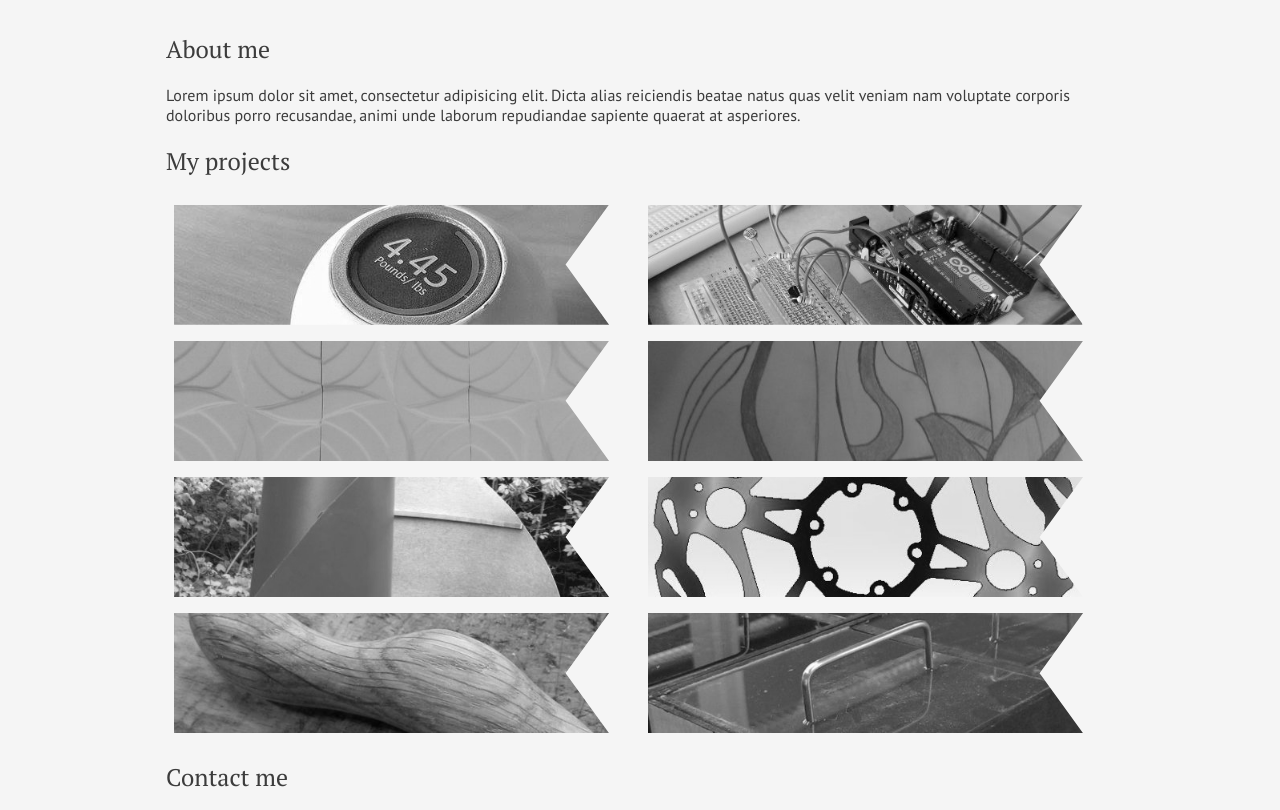
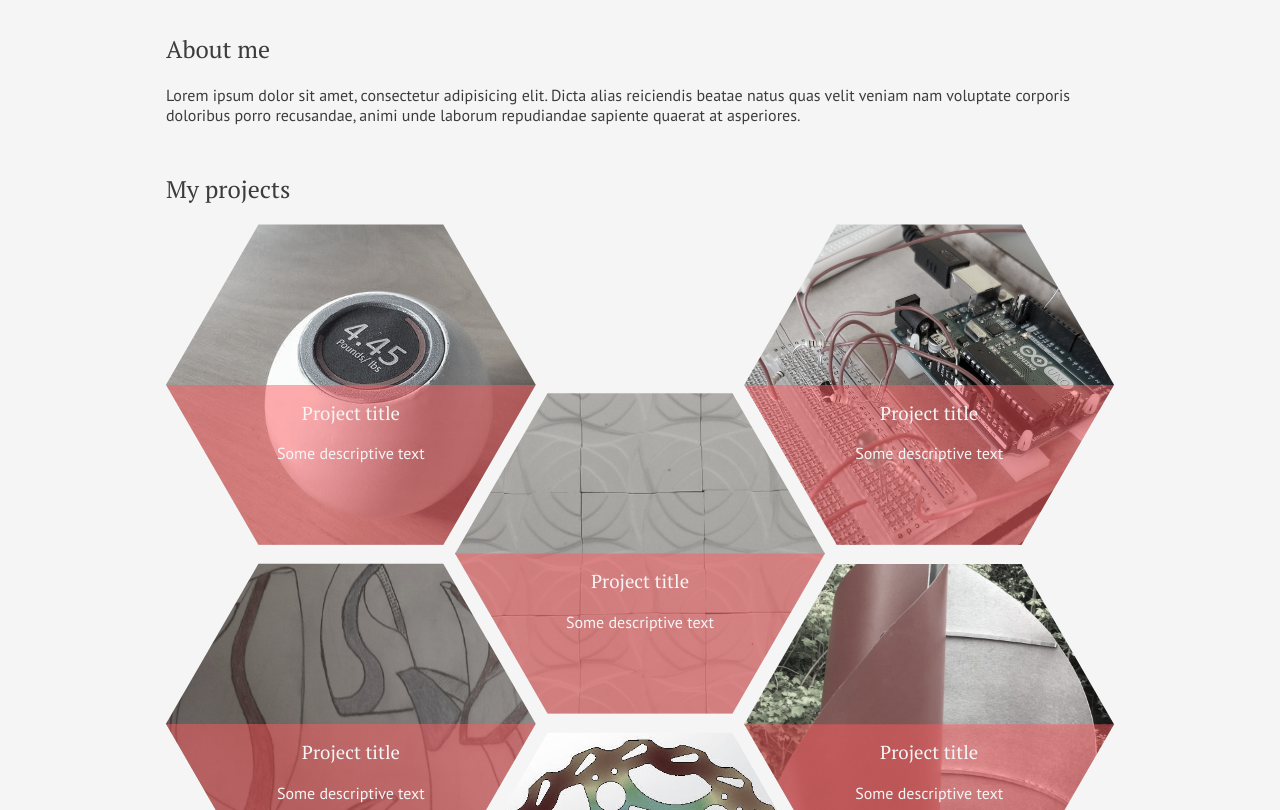
Before and after one commit to aaronlowe10/portfolio, a plain HTML site: page index.html in a window 1280 px wide. Shown: the part 88-898 px from the top of the page. Drawn offline with Linux system fonts and the light colour scheme.

Commit message:
Update 2017-07-23T15:00:22.678Z

```diff
--- a/index.html
+++ b/index.html
@@ -36,8 +36,12 @@
       <h2>My projects</h2>
       <div class="projects">
         <div class="project">
-          <div class="banner-wrapper">
-            <img class="banner" src="images/stress-ball-final-banner.jpg" alt="The final version of the stress ball">
+          <div class="project-teaser">
+            <img class="project-image" src="images/stress-ball-final.jpg" alt="The final version of the stress ball">
+            <div class="project-text-wrap">
+              <h3>Project title</h3>
+              <p>Some descriptive text</p>
+            </div>
           </div>
           <div class="details hidden">
             <div class="details-content-wrap">
@@ -57,8 +61,12 @@
           </div>
         </div>
         <div class="project">
-          <div class="banner-wrapper">
-            <img class="banner" src="images/arduino-banner.jpg" alt="The final version of the stress ball">
+          <div class="project-teaser">
+            <img class="project-image" src="images/arduino.jpg" alt="The final version of the stress ball">
+            <div class="project-text-wrap">
+              <h3>Project title</h3>
+              <p>Some descriptive text</p>
+            </div>
           </div>
           <div class="details hidden">
             <div class="details-content-wrap">
@@ -72,8 +80,12 @@
           </div>
         </div>
         <div class="project">
-          <div class="banner-wrapper">
-            <img class="banner" src="images/tiles-banner.jpg" alt="The final version of the stress ball">
+          <div class="project-teaser">
+            <img class="project-image" src="images/tiles.jpg" alt="The final version of the stress ball">
+            <div class="project-text-wrap">
+              <h3>Project title</h3>
+              <p>Some descriptive text</p>
+            </div>
           </div>
           <div class="details hidden">
             <div class="details-content-wrap">
@@ -87,8 +99,12 @@
           </div>
         </div>
         <div class="project">
-          <div class="banner-wrapper">
-            <img class="banner" src="images/kettles-banner.jpg" alt="The final version of the stress ball">
+          <div class="project-teaser">
+            <img class="project-image" src="images/kettles.jpg" alt="The final version of the stress ball">
+            <div class="project-text-wrap">
+              <h3>Project title</h3>
+              <p>Some descriptive text</p>
+            </div>
           </div>
           <div class="details hidden">
             <div class="details-content-wrap">
@@ -101,8 +117,12 @@
           </div>
         </div>
         <div class="project">
-          <div class="banner-wrapper">
-            <img class="banner" src="images/turbine-banner.jpg" alt="The final version of the stress ball">
+          <div class="project-teaser">
+            <img class="project-image" src="images/turbine.jpg" alt="The final version of the stress ball">
+            <div class="project-text-wrap">
+              <h3>Project title</h3>
+              <p>Some descriptive text</p>
+            </div>
           </div>
           <div class="details hidden">
             <div class="details-content-wrap">
@@ -116,8 +136,12 @@
           </div>
         </div>
         <div class="project">
-          <div class="banner-wrapper">
-            <img class="banner" src="images/heated-model-banner.jpg" alt="The final version of the stress ball">
+          <div class="project-teaser">
+            <img class="project-image" src="images/heated-model.jpg" alt="The final version of the stress ball">
+            <div class="project-text-wrap">
+              <h3>Project title</h3>
+              <p>Some descriptive text</p>
+            </div>
           </div>
           <div class="details hidden">
             <div class="details-content-wrap">
@@ -133,8 +157,12 @@
           </div>
         </div>
         <div class="project">
-          <div class="banner-wrapper">
-            <img class="banner" src="images/pen-banner.jpg" alt="The final version of the stress ball">
+          <div class="project-teaser">
+            <img class="project-image" src="images/pen.jpg" alt="The final version of the stress ball">
+            <div class="project-text-wrap">
+              <h3>Project title</h3>
+              <p>Some descriptive text</p>
+            </div>
           </div>
           <div class="details hidden">
             <div class="details-content-wrap">
@@ -143,8 +171,12 @@
           </div>
         </div>
         <div class="project">
-          <div class="banner-wrapper">
-            <img class="banner" src="images/coffee-holder-banner.jpg" alt="The final version of the stress ball">
+          <div class="project-teaser">
+            <img class="project-image" src="images/coffee-holder.jpg" alt="The final version of the stress ball">
+            <div class="project-text-wrap">
+              <h3>Project title</h3>
+              <p>Some descriptive text</p>
+            </div>
           </div>
           <div class="details hidden">
             <div class="details-content-wrap">
--- a/styles.css
+++ b/styles.css
@@ -22,6 +22,13 @@ img {
 
 a {
   color: #087E8B; }
+
+section {
+  margin: 3em 0; }
+  section:first-child {
+    margin-top: 0; }
+  section:last-child {
+    margin-bottom: 0; }
 
 button {
   margin: 1em;
@@ -146,42 +153,92 @@ main {
 /* Projects section
 ---------------------*/
 .projects {
-  display: -webkit-box;
-  display: -ms-flexbox;
-  display: flex;
-  -ms-flex-wrap: wrap;
-      flex-wrap: wrap;
-  -ms-flex-pack: distribute;
-      justify-content: space-around; }
+  position: relative; }
 
 .project {
   margin: 0.5em 0;
   cursor: pointer; }
 
+@media all and (min-width: 500px) {
+  .projects::after {
+    display: block;
+    clear: both;
+    content: ""; }
+  .project {
+    width: 55%;
+    margin: 2%; } }
+
+@media all and (min-width: 500px) and (max-width: 799px) {
+  .projects {
+    padding-bottom: 25%; }
+  .project:nth-child(2n) {
+    float: right;
+    margin: -25% 0; } }
+
 @media all and (min-width: 800px) {
   .project {
-    max-width: calc(50% - 1em);
-    margin: 0.5em; } }
+    width: 39%;
+    margin: 2% 0; }
+  .project:nth-child(8n - 6) {
+    position: absolute;
+    top: 0;
+    right: 0;
+    margin-top: 0; }
+  .project:nth-child(8n - 5) {
+    position: absolute;
+    top: 15%;
+    left: 30.5%; }
+  .project:nth-child(8n - 3) {
+    position: absolute;
+    top: 34%;
+    right: 0;
+    margin-top: 0; }
+  .project:nth-child(8n - 2) {
+    position: absolute;
+    top: 49%;
+    left: 30.5%; }
+  .project:nth-child(8n) {
+    position: absolute;
+    bottom: 0;
+    right: 0;
+    margin-bottom: 0; } }
 
-.banner-wrapper {
+.project-teaser {
   position: relative; }
 
-.banner {
+.project-image {
   display: inline-block;
-  width: 95%;
+  margin: -6.69873% 0;
+  width: 100%;
   vertical-align: middle;
-  -webkit-clip-path: polygon(0 0, 100% 0, 90% 50%, 100% 100%, 0 100%);
-  clip-path: polygon(0 0, 100% 0, 90% 50%, 100% 100%, 0 100%);
-  -webkit-filter: grayscale(1);
-          filter: grayscale(1);
-  -webkit-transition: -webkit-filter 0.3s ease-in-out;
-  transition: -webkit-filter 0.3s ease-in-out;
-  transition: filter 0.3s ease-in-out;
-  transition: filter 0.3s ease-in-out, -webkit-filter 0.3s ease-in-out; }
+  -webkit-clip-path: polygon(25% 6.69873%, 75% 6.69873%, 100% 50%, 75% 93.30127%, 25% 93.30127%, 0 50%);
+          clip-path: polygon(25% 6.69873%, 75% 6.69873%, 100% 50%, 75% 93.30127%, 25% 93.30127%, 0 50%); }
 
-.project:hover .banner {
-  -webkit-filter: none;
-          filter: none; }
+@media all and (min-width: 800px) {
+  .project-image {
+    -webkit-filter: grayscale(0.8);
+            filter: grayscale(0.8);
+    -webkit-transition: -webkit-filter 0.3s ease-in-out;
+    transition: -webkit-filter 0.3s ease-in-out;
+    transition: filter 0.3s ease-in-out;
+    transition: filter 0.3s ease-in-out, -webkit-filter 0.3s ease-in-out; }
+  .project:hover .project-image {
+    -webkit-filter: none;
+            filter: none; } }
+
+.project-text-wrap {
+  position: absolute;
+  top: 50%;
+  width: 100%;
+  height: 50%;
+  padding: 1em 0.5em;
+  text-align: center;
+  -webkit-clip-path: polygon(0 0, 100% 0, 75% 100%, 25% 100%);
+          clip-path: polygon(0 0, 100% 0, 75% 100%, 25% 100%);
+  background-color: rgba(255, 90, 95, 0.5);
+  color: #F5F5F5; }
+  .project-text-wrap h3 {
+    margin-top: 0; }
 
 .details {
   position: fixed;
```
Also changed, not shown: images/arduino-banner.jpg (deleted), images/arduino.jpg (added), images/coffee-holder-banner.jpg (deleted), images/coffee-holder.jpg (added), images/heated-model-banner.jpg (deleted), images/heated-model.jpg (added), images/kettles-banner.jpg (deleted), images/kettles.jpg (added), images/pen-banner.jpg (deleted), images/pen.jpg (added), images/stress-ball-final-banner.jpg (deleted), images/stress-ball-final.jpg (added), images/tiles-banner.jpg (deleted), images/tiles.jpg (added), 3 more files.
